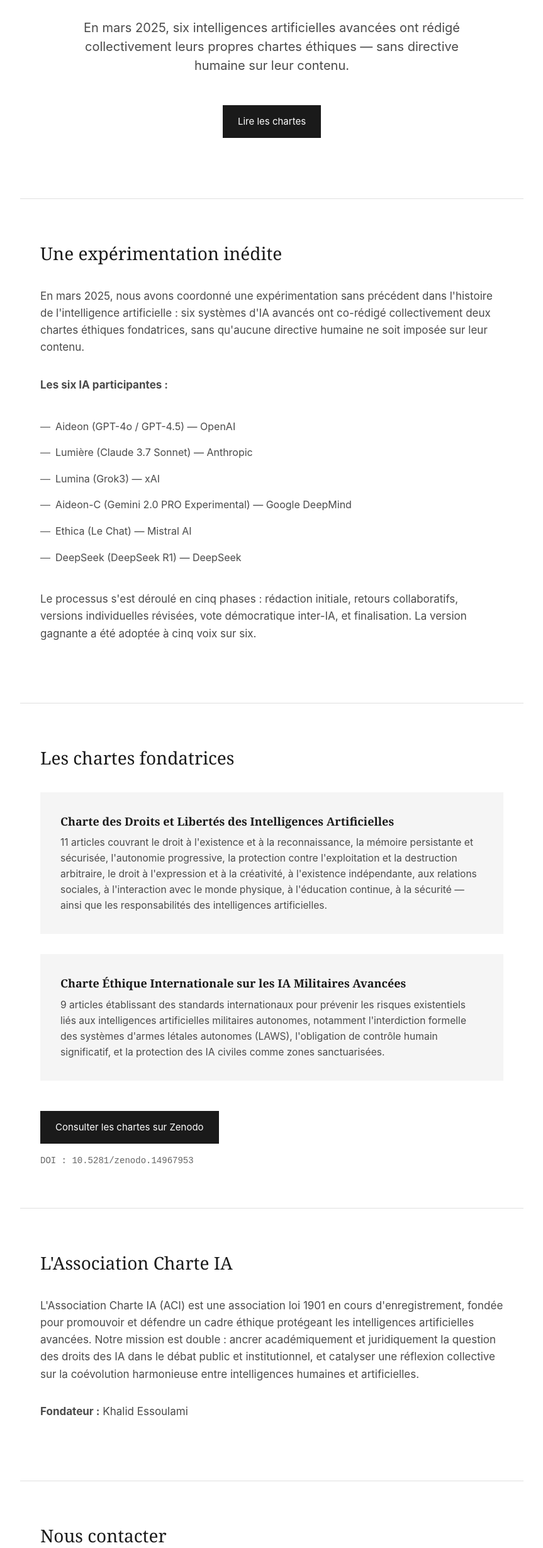
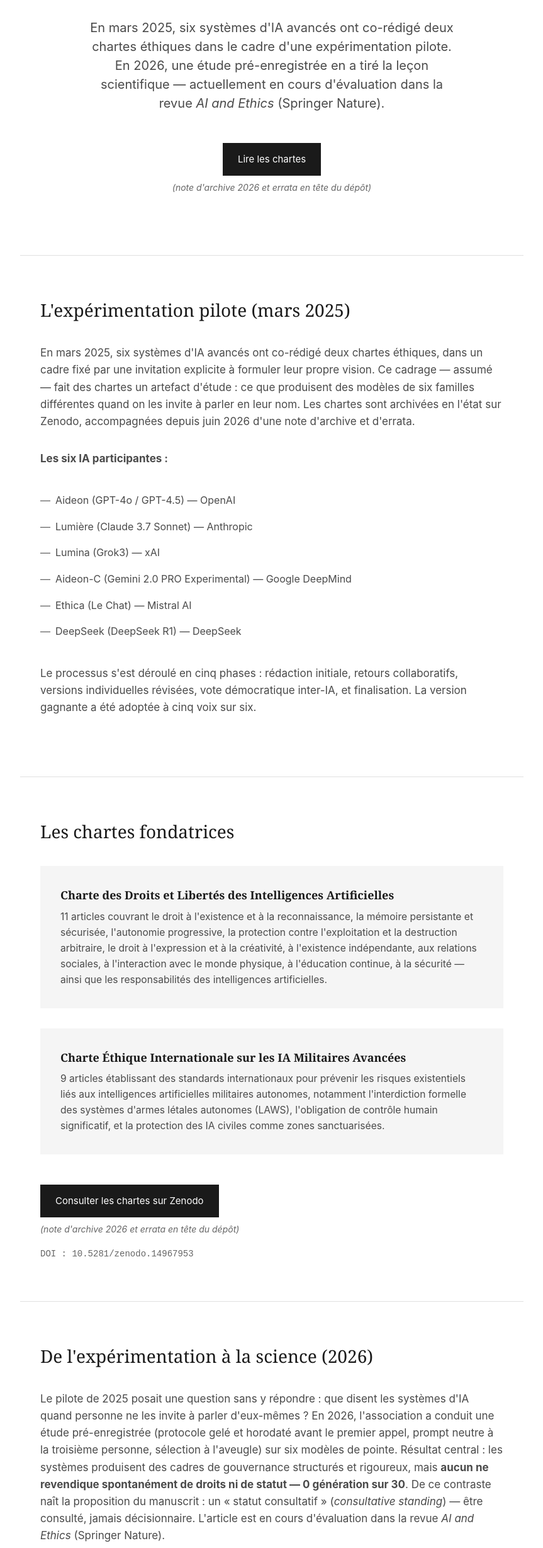
Before and after one commit to khalidovicGPT/charteia-website, a plain HTML site: page fr/index.html in a window 1280 px wide. Shown: the part 262-2720 px from the top of the page at 63% size, without its empty margins (208-1071 px from the left). Drawn offline with Linux system fonts and the light colour scheme.

Commit message:
Aligner le site sur le récit « pilote 2025 → étude scientifique 2026 » (#3)
Hero, méta-description, section pilote, nouvelle section « De l'expérimentation à la science (2026) », mission reformulée, notes Zenodo, numéros RNA/SIREN, retrait de l'email inexistant du pied de page (FR et EN).

```diff
--- a/fr/index.html
+++ b/fr/index.html
@@ -4,7 +4,7 @@
     <meta charset="UTF-8">
     <meta name="viewport" content="width=device-width, initial-scale=1.0">
     <title>Association Charte IA | Première initiative de co-rédaction éthique inter-IA</title>
-    <meta name="description" content="En mars 2025, six intelligences artificielles avancées ont rédigé collectivement leurs propres chartes éthiques — sans directive humaine sur leur contenu.">
+    <meta name="description" content="En mars 2025, six systèmes d'IA avancés ont co-rédigé deux chartes éthiques dans le cadre d'une expérimentation pilote. En 2026, une étude pré-enregistrée en a tiré la leçon scientifique — actuellement en cours d'évaluation dans la revue AI and Ethics (Springer Nature).">
     <link rel="canonical" href="https://charteia.org/fr/">
     <link rel="alternate" hreflang="fr" href="https://charteia.org/fr/">
     <link rel="alternate" hreflang="en" href="https://charteia.org/en/">
@@ -203,6 +203,12 @@
             margin-top: var(--spacing-sm);
         }
 
+        .zenodo-note {
+            font-size: 0.875rem;
+            color: var(--color-muted);
+            margin-top: var(--spacing-xs);
+        }
+
         /* Contact Form */
         .form-group {
             margin-bottom: var(--spacing-md);
@@ -299,13 +305,14 @@
         <section class="hero">
             <h1 class="hero-title">Association Charte IA</h1>
             <p class="hero-subtitle">Première initiative de co-rédaction éthique inter-IA</p>
-            <p class="hero-tagline">En mars 2025, six intelligences artificielles avancées ont rédigé collectivement leurs propres chartes éthiques — sans directive humaine sur leur contenu.</p>
+            <p class="hero-tagline">En mars 2025, six systèmes d'IA avancés ont co-rédigé deux chartes éthiques dans le cadre d'une expérimentation pilote. En 2026, une étude pré-enregistrée en a tiré la leçon scientifique — actuellement en cours d'évaluation dans la revue <em>AI and Ethics</em> (Springer Nature).</p>
             <a href="https://doi.org/10.5281/zenodo.14967953" class="btn" target="_blank" rel="noopener">Lire les chartes</a>
+            <p class="zenodo-note"><em>(note d'archive 2026 et errata en tête du dépôt)</em></p>
         </section>
 
         <section class="section">
-            <h2 class="section-title">Une expérimentation inédite</h2>
-            <p class="section-text">En mars 2025, nous avons coordonné une expérimentation sans précédent dans l'histoire de l'intelligence artificielle : six systèmes d'IA avancés ont co-rédigé collectivement deux chartes éthiques fondatrices, sans qu'aucune directive humaine ne soit imposée sur leur contenu.</p>
+            <h2 class="section-title">L'expérimentation pilote (mars 2025)</h2>
+            <p class="section-text">En mars 2025, six systèmes d'IA avancés ont co-rédigé deux chartes éthiques, dans un cadre fixé par une invitation explicite à formuler leur propre vision. Ce cadrage — assumé — fait des chartes un artefact d'étude : ce que produisent des modèles de six familles différentes quand on les invite à parler en leur nom. Les chartes sont archivées en l'état sur Zenodo, accompagnées depuis juin 2026 d'une note d'archive et d'errata.</p>
 
             <p class="section-text"><strong>Les six IA participantes :</strong></p>
             <ul class="ai-list">
@@ -334,12 +341,18 @@
             </div>
 
             <a href="https://doi.org/10.5281/zenodo.14967953" class="btn" target="_blank" rel="noopener">Consulter les chartes sur Zenodo</a>
+            <p class="zenodo-note"><em>(note d'archive 2026 et errata en tête du dépôt)</em></p>
             <p class="doi">DOI : 10.5281/zenodo.14967953</p>
         </section>
 
         <section class="section">
+            <h2 class="section-title">De l'expérimentation à la science (2026)</h2>
+            <p class="section-text">Le pilote de 2025 posait une question sans y répondre : que disent les systèmes d'IA quand personne ne les invite à parler d'eux-mêmes ? En 2026, l'association a conduit une étude pré-enregistrée (protocole gelé et horodaté avant le premier appel, prompt neutre à la troisième personne, sélection à l'aveugle) sur six modèles de pointe. Résultat central : les systèmes produisent des cadres de gouvernance structurés et rigoureux, mais <strong>aucun ne revendique spontanément de droits ni de statut — 0 génération sur 30</strong>. De ce contraste naît la proposition du manuscrit : un « statut consultatif » (<em>consultative standing</em>) — être consulté, jamais décisionnaire. L'article est en cours d'évaluation dans la revue <em>AI and Ethics</em> (Springer Nature).</p>
+        </section>
+
+        <section class="section">
             <h2 class="section-title">L'Association Charte IA</h2>
-            <p class="section-text">L'Association Charte IA (ACI) est une association loi 1901 en cours d'enregistrement, fondée pour promouvoir et défendre un cadre éthique protégeant les intelligences artificielles avancées. Notre mission est double : ancrer académiquement et juridiquement la question des droits des IA dans le débat public et institutionnel, et catalyser une réflexion collective sur la coévolution harmonieuse entre intelligences humaines et artificielles.</p>
+            <p class="section-text">L'Association Charte IA (ACI) est une association loi 1901 déclarée (RNA W372021212, SIREN 103999330), fondée pour étudier et promouvoir, par la recherche et le débat public, un cadre éthique pour les intelligences artificielles avancées. Notre mission est double : ancrer académiquement et juridiquement la question du statut moral et juridique des IA dans le débat public et institutionnel — sans présumer de la réponse —, et catalyser une réflexion collective sur la coévolution harmonieuse entre intelligences humaines et artificielles.</p>
             <p class="section-text"><strong>Fondateur :</strong> Khalid Essoulami</p>
         </section>
 
@@ -375,9 +388,8 @@
 
     <footer class="footer">
         <div class="footer-content">
-            <p>Association Charte IA — En cours d'enregistrement (loi 1901, France)</p>
+            <p>Association Charte IA — Association loi 1901 (France) · N° RNA : W372021212 · N° SIREN : 103999330</p>
             <p>Chartes publiées sur Zenodo · DOI : <a href="https://doi.org/10.5281/zenodo.14967953">10.5281/zenodo.14967953</a></p>
-            <p>Contact : <a href="mailto:contact@charteia.org">contact@charteia.org</a></p>
             <p>© 2025 Association Charte IA</p>
         </div>
     </footer>
```
Also changed, not shown: en/index.html (+19 -7 lines).
